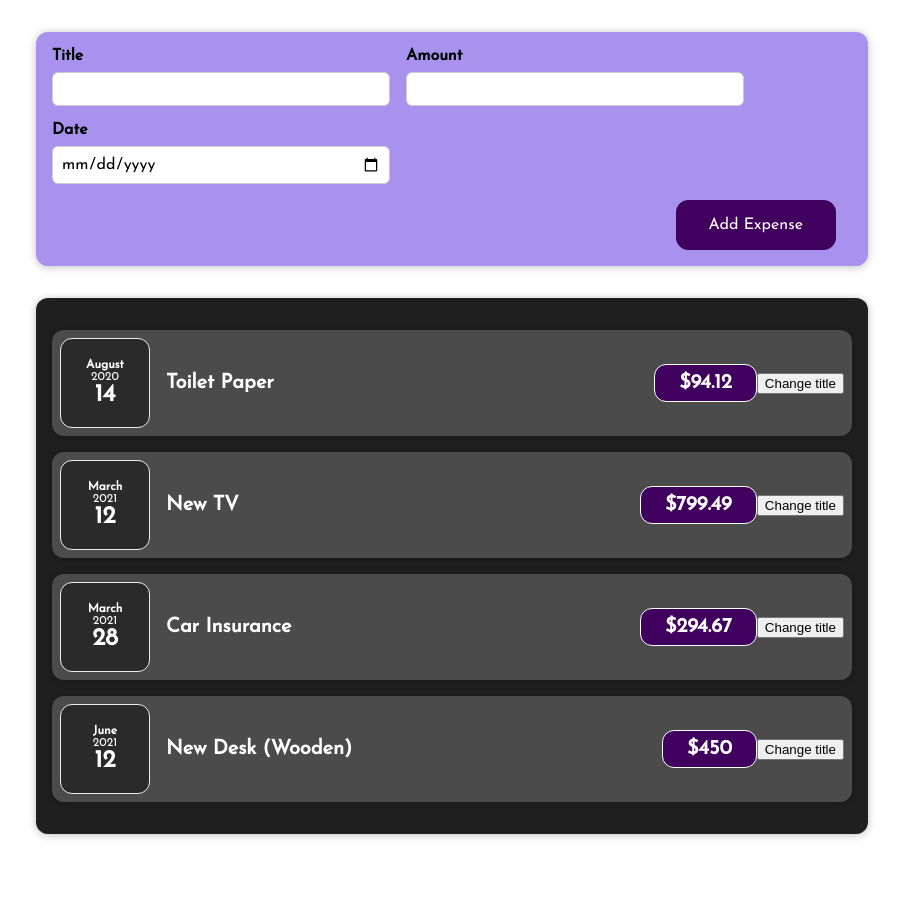
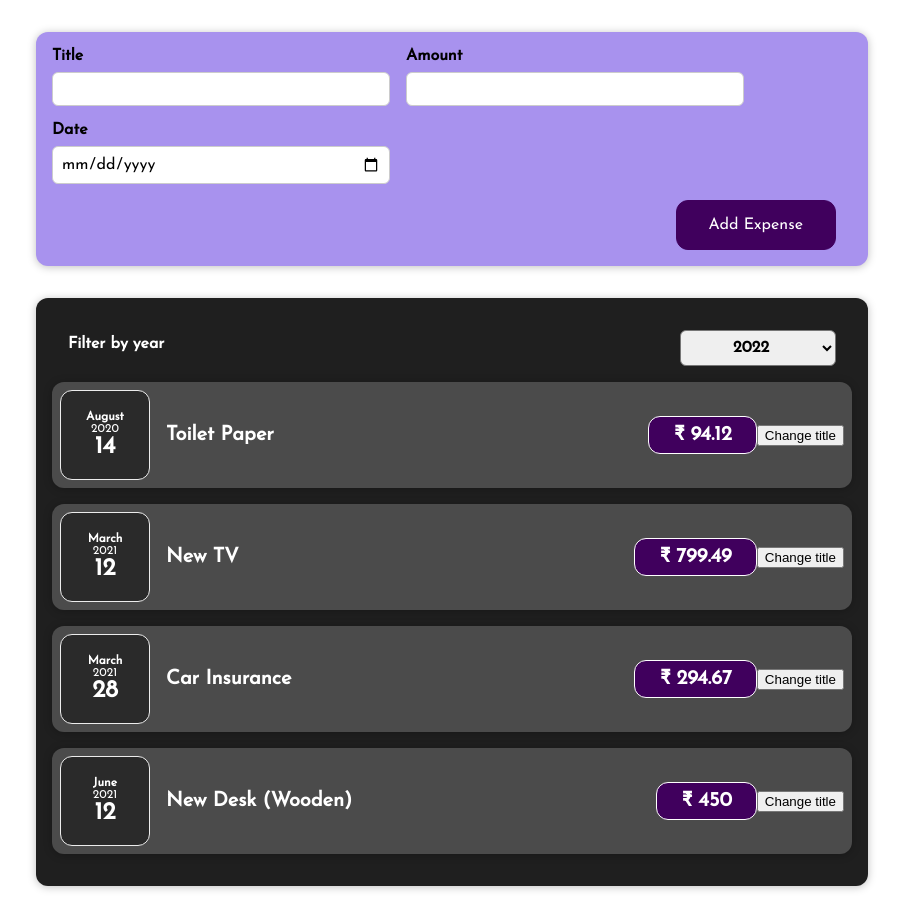
Before and after one commit to YashBriskteq/DailyExpenses, a React (Create React App) app: page / in a window 1280 px wide. Shown: the whole page, without its empty margins (188-1091 px from the left). Before the commit the page ends 866 px from the top, so only its background shows below. Built offline with nearby package versions, Linux system fonts and the light colour scheme.

Commit message:
dynamic data

```diff
--- a/src/App.js
+++ b/src/App.js
@@ -1,9 +1,8 @@
-import React from "react";
+import React, { useState } from "react";
 import Expenses from "./components/Expenses/Expenses";
 import NewExpense from "./components/NewExpense/NewExpense";
 
-const App = () => {
-  const expenses = [
+const DUMMY = [
   {
     id: "e1",
     title: "Toilet Paper",
@@ -25,9 +24,18 @@
   },
 ];
 
+const App = () => {
+  const [expenses, setExpenses] = useState(DUMMY);
+
+  const addExpenseHandler = (expense) => {
+    setExpenses((prevExpenses) => {
+      return [expense, ...prevExpenses];
+    });
+  };
+
   return (
     <div className="App">
-      <NewExpense />
+      <NewExpense onAddExpense={addExpenseHandler} />
       <Expenses items={expenses} />
     </div>
   );
--- /dev/null
+++ b/src/components/Expenses/ExpenseFilter.css
@@ -0,0 +1,24 @@
+.expenses-filter {
+  color: white;
+  padding: 0 1rem;
+}
+
+.expenses-filter__control {
+  display: flex;
+  width: 100%;
+  align-items: center;
+  justify-content: space-between;
+  margin: 1rem 0;
+}
+
+.expenses-filter label {
+  font-weight: bold;
+  margin-bottom: 0.5rem;
+}
+
+.expenses-filter select {
+  font: inherit;
+  padding: 0.5rem 3rem;
+  font-weight: bold;
+  border-radius: 6px;
+}
--- /dev/null
+++ b/src/components/Expenses/ExpenseFilter.js
@@ -0,0 +1,26 @@
+import React from "react";
+import "./ExpenseFilter.css";
+
+const ExpensesFilter = (props) => {
+  const dropdownChangeHandler = (event) => {
+    props.onChangeFilter(event.target.value);
+  };
+
+  return (
+    <div className="expenses-filter">
+      <div className="expenses-filter__control">
+        <label>Filter by year</label>
+        <select value={props.selected} onChange={dropdownChangeHandler}>
+          <option value="2023">2023</option>
+
+          <option value="2022">2022</option>
+          <option value="2021">2021</option>
+          <option value="2020">2020</option>
+          <option value="2019">2019</option>
+        </select>
+      </div>
+    </div>
+  );
+};
+
+export default ExpensesFilter;
--- a/src/components/Expenses/ExpenseItem.js
+++ b/src/components/Expenses/ExpenseItem.js
@@ -14,7 +14,7 @@
       <ExpenseDate date={props.date} />
       <div className="expense-item__description">
         <h2>{title}</h2>
-        <div className="expense-item__price">${props.amount}</div>
+        <div className="expense-item__price">₹ {props.amount}</div>
       </div>
       <button onClick={clickHandler}>Change title</button>
     </Card>
--- a/src/components/Expenses/Expenses.js
+++ b/src/components/Expenses/Expenses.js
@@ -1,30 +1,30 @@
+import React, { useState } from "react";
 import ExpenseItem from "../Expenses/ExpenseItem";
 import "./Expenses.css";
 import Card from "../UI/Card";
+import ExpensesFilter from "./ExpenseFilter";
 
 const Expenses = (props) => {
+  const [filteredYear, setFilteredYear] = useState("2022");
+
+  const filterChangeHandler = (selectedYear) => {
+    setFilteredYear(selectedYear);
+  };
+
   return (
     <Card className="expenses">
-      <ExpenseItem
-        title={props.items[0].title}
-        amount={props.items[0].amount}
-        date={props.items[0].date}
+      <ExpensesFilter
+        selected={filteredYear}
+        onChangeFilter={filterChangeHandler}
       />
-      <ExpenseItem
-        title={props.items[1].title}
-        amount={props.items[1].amount}
-        date={props.items[1].date}
-      />
-      <ExpenseItem
-        title={props.items[2].title}
-        amount={props.items[2].amount}
-        date={props.items[2].date}
-      />
-      <ExpenseItem
-        title={props.items[3].title}
-        amount={props.items[3].amount}
-        date={props.items[3].date}
-      />
+
+      {props.items.map((expense) => (
+        <ExpenseItem
+          title={expense.title}
+          amount={expense.amount}
+          date={expense.date}
+        />
+      ))}
     </Card>
   );
 };
--- a/src/components/NewExpense/ExpenseForm.js
+++ b/src/components/NewExpense/ExpenseForm.js
@@ -1,21 +1,76 @@
-import React from "react";
+import React, { useState } from "react";
 import "./ExpenseForm.css";
 
-const ExpenseForm = () => {
+const ExpenseForm = (props) => {
+  const [enteredTitle, setEnteredTitle] = useState("");
+  const [enteredAmount, setEnteredAmount] = useState("");
+  const [enteredDate, setEnteredDate] = useState("");
+
+  // const [enteredInput, setEnteredInput] = useState({
+  //   enteredTitle: "",
+  //   enteredAmount: "",
+  //   enteredDate: "",
+  // });
+
+  const titleChangeHandler = (event) => {
+    setEnteredTitle(event.target.value);
+  };
+
+  const amountChangeHandler = (event) => {
+    setEnteredAmount(event.target.value);
+  };
+
+  const dateChangeHandler = (event) => {
+    setEnteredDate(event.target.value);
+  };
+
+  const submitHandler = (event) => {
+    event.preventDefault();
+
+    const expenseData = {
+      title: enteredTitle,
+      amount: enteredAmount,
+      date: new Date(enteredDate),
+    };
+    props.onSaveExpenseData(expenseData);
+    setEnteredTitle("");
+    setEnteredAmount("");
+    setEnteredDate("");
+  };
+
   return (
-    <form>
+    <form onSubmit={submitHandler}>
       <div className="new-expense__controls">
         <div className="new-expense__control">
           <label>Title</label>
-          <input type="text" />
+          <input
+            type="text"
+            value={enteredTitle}
+            required
+            onChange={titleChangeHandler}
+          />
         </div>
         <div className="new-expense__control">
           <label>Amount</label>
-          <input type="number" min="0.01" step="0.01" />
+          <input
+            type="number"
+            min="0.01"
+            step="0.01"
+            required
+            value={enteredAmount}
+            onChange={amountChangeHandler}
+          />
         </div>
         <div className="new-expense__control">
           <label>Date</label>
-          <input type="date" min="2019-1-1" max="2023-12-31" />
+          <input
+            type="date"
+            min="2019-1-1"
+            max="2023-12-31"
+            value={enteredDate}
+            onChange={dateChangeHandler}
+            required
+          />
         </div>
       </div>
       <div className="new-expense__actions">
--- a/src/components/NewExpense/NewExpense.js
+++ b/src/components/NewExpense/NewExpense.js
@@ -2,10 +2,18 @@
 import ExpenseForm from "./ExpenseForm";
 import "./NewExpense.css";
 
-const NewExpense = () => {
+const NewExpense = (props) => {
+  const saveExpenseDataHandler = (enteredExpenseData) => {
+    const expenseData = {
+      ...enteredExpenseData,
+      id: Math.random().toString(),
+    };
+    props.onAddExpense(expenseData);
+  };
+
   return (
     <div className="new-expense">
-      <ExpenseForm />
+      <ExpenseForm onSaveExpenseData={saveExpenseDataHandler} />
     </div>
   );
 };
```
Lines whose indentation alone changed are shown as unchanged.
